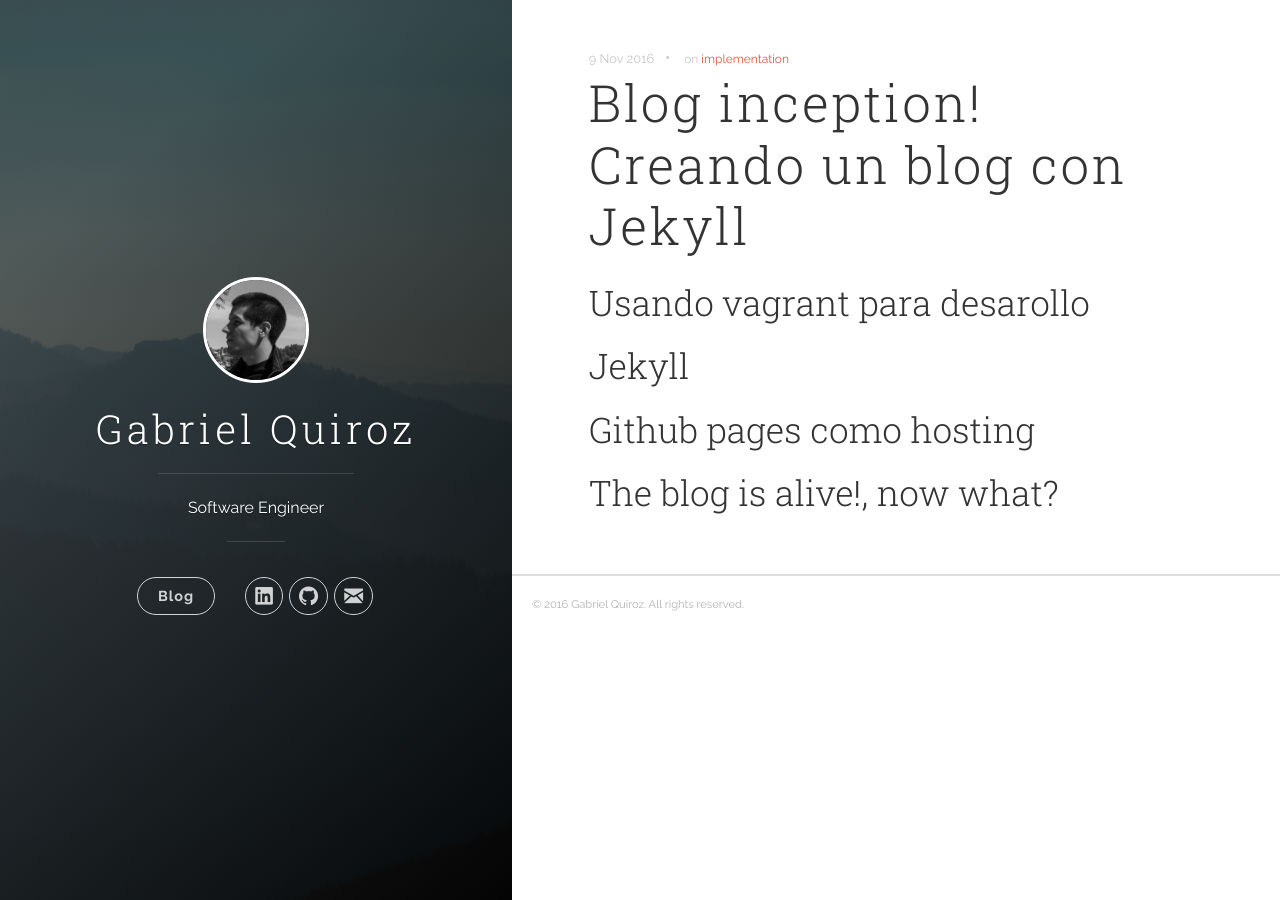
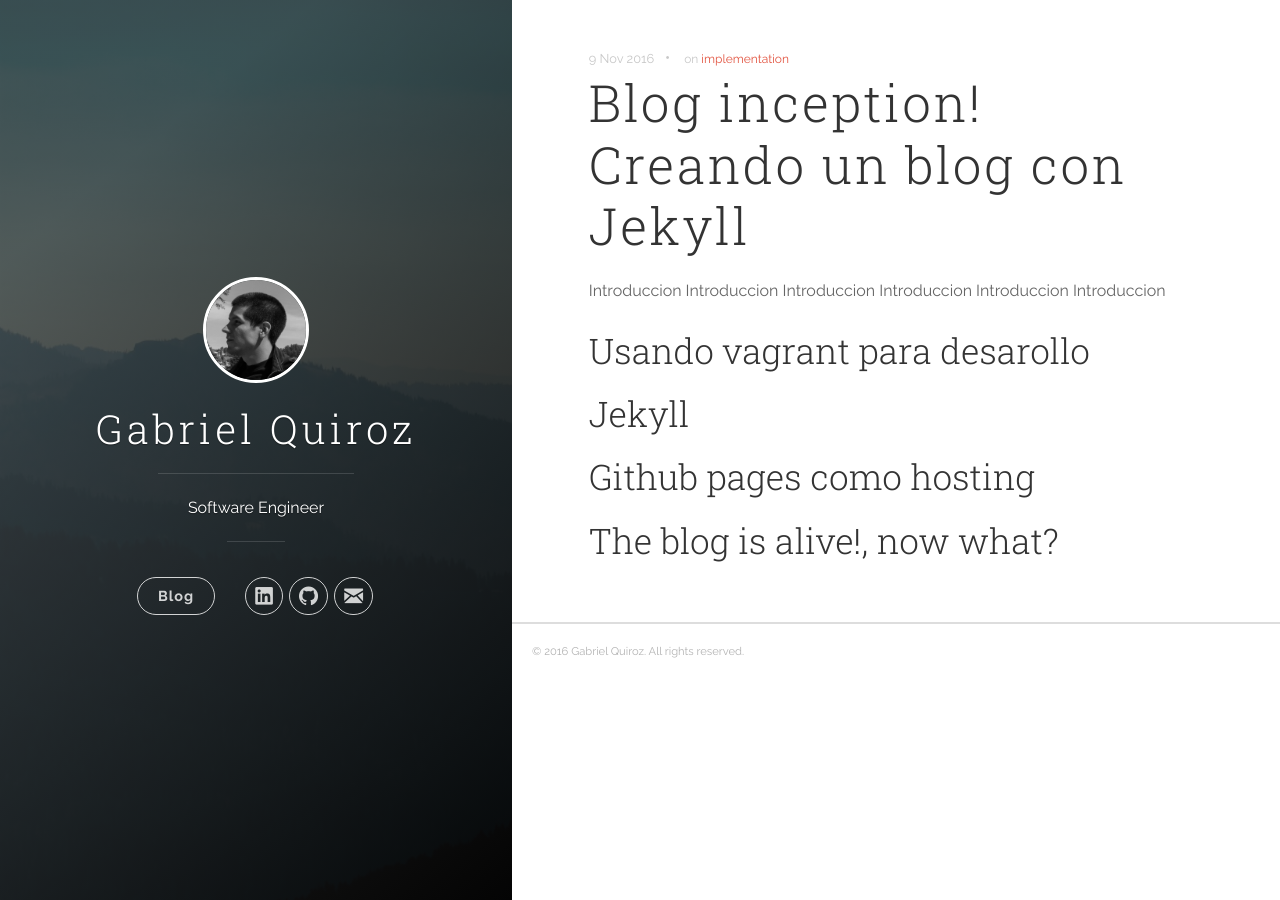
Before and after one commit to gvquiroz/gvquiroz.github.io, a Jekyll site: the page built from _posts/2016-11-09-init-blog.markdown, in a window 1280 px wide. Built offline with Jekyll 4.4.1, drawn with Linux system fonts in a browser that asks for light colours; nearby versions of some CDN libraries.

Commit message:
added introduction to complete

```diff
--- a/_posts/2016-11-09-init-blog.markdown
+++ b/_posts/2016-11-09-init-blog.markdown
@@ -4,6 +4,13 @@ date:   2016-11-09 15:04:23
 categories: [implementation]
 tags: [implementation]
 ---
+
+Introduccion
+Introduccion
+Introduccion
+Introduccion
+Introduccion
+Introduccion
 
 ## Usando vagrant para desarollo
 
```
